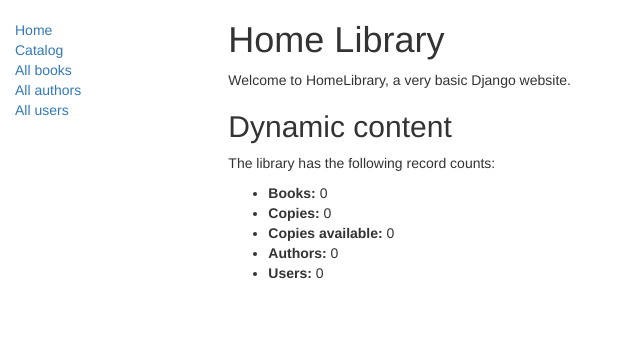
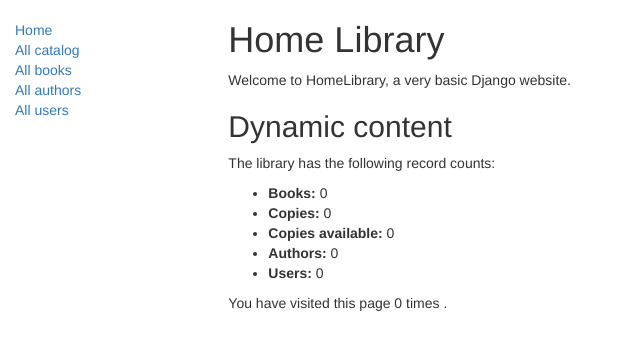
Before and after one commit to EvilPencil/home-library, a Django app: page /catalog/ in a window 1280 px wide. Shown: the top 350 px of the page, without its empty margins (0-640 px from the left). Run offline with Django 4.2, Linux system fonts and the light colour scheme; data that the repository does not hold is empty; some libraries are stand-ins or nearby versions.

Commit message:
add session

```diff
--- a/catalog/views.py
+++ b/catalog/views.py
@@ -29,6 +29,10 @@ def catalog(request):
     num_authors=Author.objects.count()  # Auto 'all()' default
     num_users=User.objects.count()
 
+    # Number of visits to this view, as counted in the session variable.
+    num_visits=request.session.get('num_visits', 0)
+    request.session['num_visits'] = num_visits+1
+
     return render(
         request,
         'catalog.html',
@@ -37,6 +41,7 @@ def catalog(request):
             'num_instances':num_instances,
             'num_instances_available':num_instances_available,
             'num_authors':num_authors,
-            'num_users':num_users
+            'num_users':num_users,
+            'num_visits':num_visits # num_visits appended
             },
     )
--- a/templates/base_generic.html
+++ b/templates/base_generic.html
@@ -10,8 +10,8 @@
 
     <!-- Добавление дополнительного статического CSS файла -->
     {% load static %}
-    <link rel="icon" href="{% static 'img/favicon.ico' %}" >
-    <link rel="stylesheet" href="{% static 'css/styles.css' %}" />
+    <link rel="icon" href="{% static 'catalog/img/favicon.ico' %}" >
+    <link rel="stylesheet" href="{% static 'catalog/css/styles.css' %}" />
   </head>
   <body>
     <div class="container-fluid">
@@ -20,7 +20,7 @@
           {% block sidebar %}
             <ul class="sidebar-nav">
               <li><a href="{% url 'index' %}">Home</a></li>
-              <li><a href="{% url 'catalog' %}">Catalog</a></li>
+              <li><a href="{% url 'catalog' %}">All catalog</a></li>
               <li><a href="{% url 'books' %}">All books</a></li>
               <li><a href="{% url 'authors' %}">All authors</a></li>
               <li><a href="">All users</a></li>
--- a/templates/catalog.html
+++ b/templates/catalog.html
@@ -18,4 +18,13 @@
     <li><strong>Users:</strong> {{ num_users }}</li>
   </ul>
 
+  <p>
+    You have visited this page {{ num_visits }}
+        {% if num_visits == 1 %}
+            time
+        {% else %}
+            times
+        {% endif %}.
+  </p>
+
 {% endblock %}
--- a/templates/catalog/author_detail.html
+++ b/templates/catalog/author_detail.html
@@ -18,6 +18,6 @@
   <p>This author has no books.</p>
 {% endfor %}
 </dl>
+</div>
 
-</div>
 {% endblock %}
--- a/templates/catalog/author_list.html
+++ b/templates/catalog/author_list.html
@@ -20,6 +20,4 @@
   <p>There are no authors available.</p>
 {% endif %}
 
-
-
 {% endblock %}
```
Also changed, not shown: static/catalog/css/styles.css (renamed from static/css/styles.css), static/catalog/img/favicon.ico (renamed from static/img/favicon.ico).
